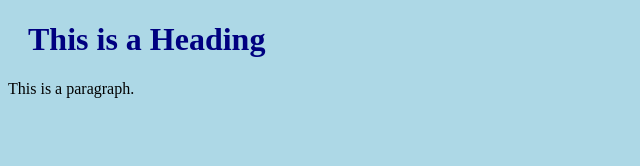
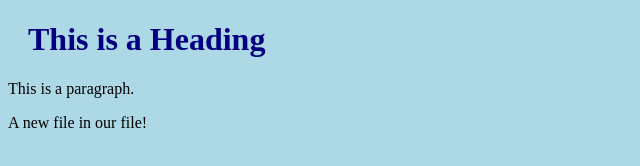
Before and after one commit to alvarotheuzin/aulagithub, a plain HTML site: page index.html in a window 1280 px wide. Shown: the whole page, without its empty margins (0-640 px from the left). Drawn offline with Linux system fonts and the light colour scheme.

Commit message:
updated index.html with emergency fix

```diff
--- a/index.html
+++ b/index.html
@@ -8,6 +8,7 @@
 
 <h1>This is a Heading</h1>
 <p>This is a paragraph.</p>
+<p>A new file in our file!</p>
 
 </body>
 </html>
```
